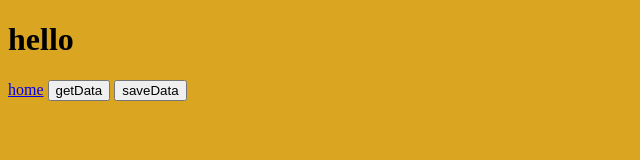
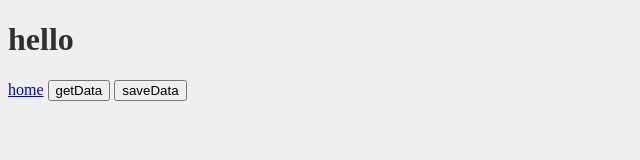
Before and after one commit to wanigod/goLean, a website: page f2e/index.html in a window 1280 px wide. Shown: the whole page, without its empty margins (0-640 px from the left). Drawn offline with Linux system fonts and the light colour scheme.

Commit message:
Update: 更新畫面，符合美感

```diff
--- a/f2e/main.css
+++ b/f2e/main.css
@@ -1,3 +1,5 @@
 body{
-    background-color: goldenrod;
+    background-color: #efefef;
+    font-size: 16px;
+    color: rgba(0,0,0,0.8);
 }
```
